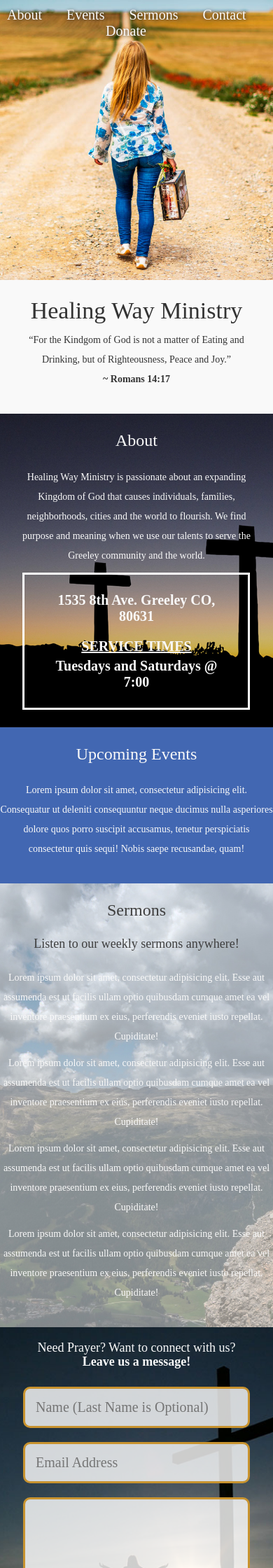
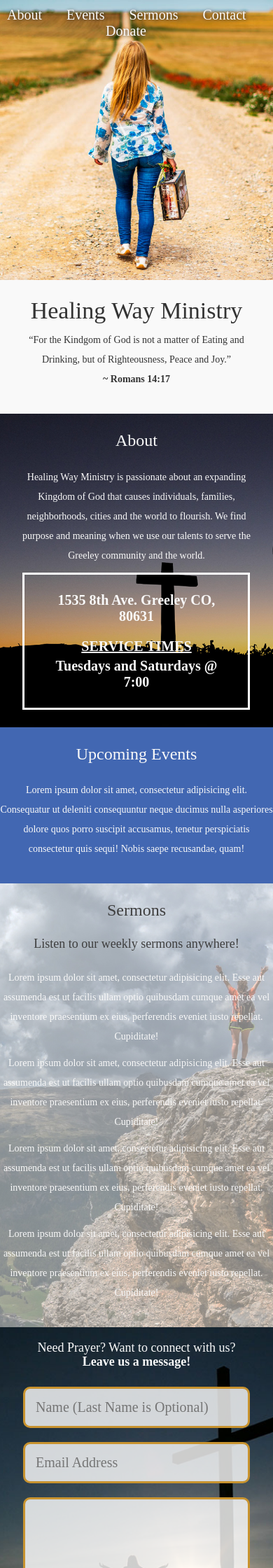
Before and after one commit to JWizerd/healing_way_ministry, a Jekyll site: the page built from index.html, in a window 390 px wide. Shown: the top 2240 px of the page at 70% size. Built offline with Jekyll 4.4.1, drawn with Linux system fonts in a browser that asks for light colours; nearby versions of some CDN libraries; some web fonts are replaced.

Commit message:
fixed background positioning for sermonssection

```diff
--- a/assets/css/main.scss
+++ b/assets/css/main.scss
@@ -177,7 +177,8 @@ SERMONS
 ==================== */
 
 #sermons {
-  background: url('../images/bg-sermons-woman.jpg') center center no-repeat;
+  background: url('../images/bg-sermons-woman.jpg') no-repeat;
+  background-position: 70% center;
   background-size: cover;
   background-attachment: fixed;
   width: 100%;
@@ -314,6 +315,9 @@ MEDIA QUERIES
   h3 {
     font-size: 1.2em;
   }
+  #about {
+    background-position: left 40% center;
+  }
 }
 
 @media screen and (max-width: 500px) {
```
Also changed, not shown: 1 other file.
